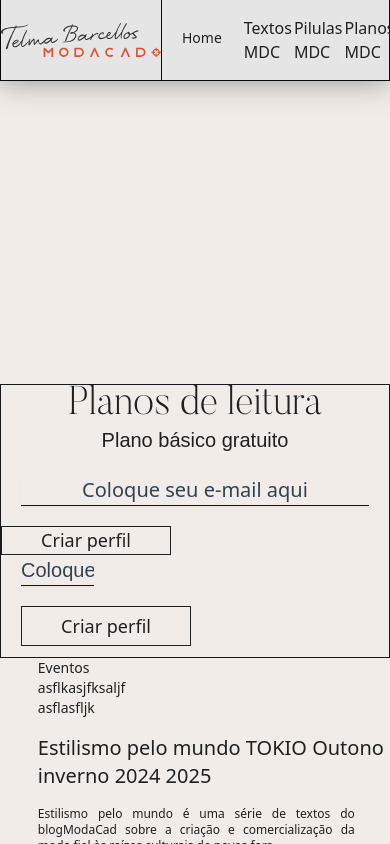
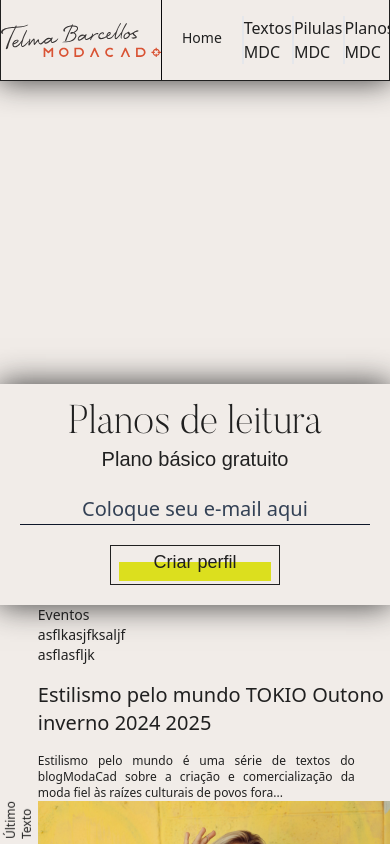
Before and after one commit to devthiagolinch/modacadFront, a React (Vite) app: page / in a window 390 px wide. Shown: the top 844 px of the page. Built offline with nearby package versions, Linux system fonts and the light colour scheme; what tailwindcss-inner-border would draw is missing.

Commit message:
shadow header readbox

```diff
--- a/src/components/header.tsx
+++ b/src/components/header.tsx
@@ -6,9 +6,8 @@ import { Link } from "react-router-dom"
 
 export function Header() {
     return (
-        <div className="flex fixed  lg:items-center w-[100%] border-b-[1px] border-l-[1px] border-r-[1px] border-zinc-950 bg-neutral-200
-            shadow-[0_0px_30px_0]
-            shadow-[#33333381]
+        <div className="flex fixed  lg:items-center w-[100%] border-b-[1px] border-l-[1px] border-r-[1px] border-[#202020] bg-[#f1ece8]
+            shadow-read
         ">
 
             <div className="flex w-full justify-between relative">
--- a/src/components/reagindBox.tsx
+++ b/src/components/reagindBox.tsx
@@ -4,8 +4,10 @@ export function ReadingBox() {
 
     return (
         <div className="grid">
-            <div className="flex flex-col lg:flex-row md:justify-center gap-x-[350px] md:w-full
-                    border-[1px] border-zinc-900 md:items-center
+            <div className="flex flex-col lg:flex-row justify-center gap-x-[350px] w-full
+                pt-[20px] pb-[20px]
+                shadow-read
+                md:border-[1px] md:border-[#202020] items-center
             " >
                 {/** MOBILE */}
                 <div className="lg:hidden flex flex-col justify-center items-center mb-[20px]">
@@ -26,7 +28,7 @@ export function ReadingBox() {
 
 
                 {/** MOBILE */}
-                <div className="lg:hidden flex flex-col-reverse justify-center w-full px-[20px]">
+                <div className="lg:hidden flex flex-col-reverse justify-center items-center w-full px-[20px]">
                     <input type="email" placeholder="Coloque seu e-mail aqui" className="w-full mb-[20px] bg-transparent
                         text-[20px] font-thin
                         border-b-[1px] border-slate-900 shadow-sm placeholder-slate-700 text-center
@@ -37,13 +39,17 @@ export function ReadingBox() {
                     "/>
                 </div>
 
-                <button className="lg:hidden h-[40px] w-[170px] border-[1px] border-[#202020] font-normal text-[18px]">
-                Criar perfil
+                <button className="lg:hidden flex flex-col h-[40px] w-[170px] border-[1px] border-[#202020] font-montserrat_light_italic text-[18px]
+                    justify-center items-center
+                ">
+                    <p className="sticky">Criar perfil</p>
+                    <div className="w-[90%] h-[19px] bg-[#dcdf1e] -mt-[14px]  ">
+                    </div>
                 </button>
 
                 {/** DESKTOP */}
 
-                <div className="lg:flex lg:flex-col lg:justify-center lg:items-center md:my-10  px-[20px] mb-[40px h-[100%] w-[29%]">
+                <div className="lg:flex hidden lg:flex-col lg:justify-center lg:items-center md:my-10  px-[20px] mb-[40px h-[100%] w-[29%]">
                     <input type="email" placeholder="Coloque seu e-mail aqui" className="w-full mb-[20px] bg-transparent
                         text-[20px] font-montserrat_light_italic
                         border-b-[1px] border-slate-900 shadow-sm placeholder-slate-700 text-center
@@ -53,7 +59,7 @@ export function ReadingBox() {
                         focus:invalid:border-pink-500 focus:invalid:ring-pink-500
                     "/>
 
-                    <button className=" h-[40px] w-[170px] border-[1px] border-[#202020] font-montserrat_medium text-[18px]">
+                    <button className=" hidden lg:flex lg:justify-center lg:items-center h-[40px] w-[170px] border-[1px] border-[#202020] font-montserrat_medium text-[18px]">
                         Criar perfil
                     </button>
                 </div>
--- a/src/pages/PilulasMCD.tsx
+++ b/src/pages/PilulasMCD.tsx
@@ -4,18 +4,16 @@ import { Header } from "../components/header";
 import banner from "../assets/imgs/africa.jpg"
 import telma from "../assets/imgs/telma.jpeg"
 
-import { TextoPremium } from "../components/textoPremium";
 import { BlockText } from "../components/blocktext";
 
-interface PilulasDT {
+{/** interface PilulasDT {
     mostrarTexto: boolean;
-}
+} */}
 
 export function PilulasMCD() {
+    const show = "true"
 
-    let mostrarTexto = true
-
-    if(mostrarTexto = false) {
+    if(!show) {
         return(
             <div className="mx-auto">
                 <Header />
--- a/tailwind.config.js
+++ b/tailwind.config.js
@@ -6,6 +6,9 @@ export default {
       "./src/**/*.{js,ts,jsx,tsx}"
     ],
     theme: {
+      boxShadow:{
+        read:  "0 0px 30px 1px rgba(32,32,32,0.84)"
+      },
       extend: {
         textDecorationThickness: {
           10: '25px',
```
